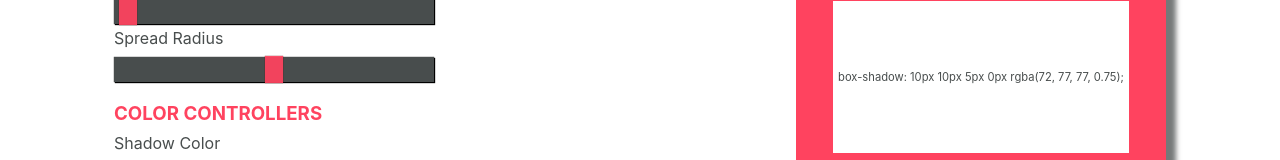
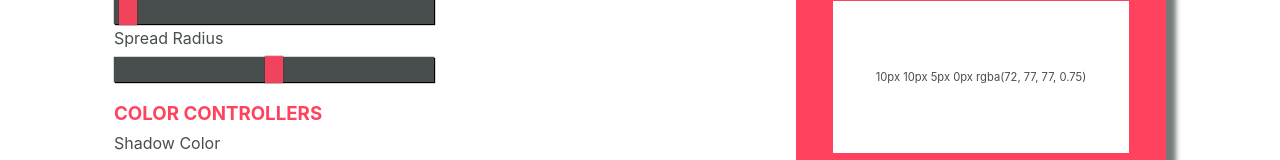
Before and after one commit to uptheirons78/react-box-shadow-generator, a React (Create React App) app: page / in a window 1280 px wide. Shown: the part 265-425 px from the top of the page. Built offline with nearby package versions, Linux system fonts and the light colour scheme.

Commit message:
Defined State for Horizontal Width and Vertical Length, passed down to Box and Controllers Components

```diff
--- a/src/App.js
+++ b/src/App.js
@@ -1,18 +1,26 @@
-import React from "react";
+import React, { useState } from "react";
 import Box from "./Box";
 import "./App.css";
 import Controllers from "./Controllers";
 
 function App() {
+  const [values, setValues] = useState({
+    hw: "10",
+    vl: "10"
+  });
+
+  const handleChange = event => {
+    setValues({ ...values, [event.target.id]: event.target.value });
+  };
   return (
     <div className="app">
       <h1 className="app-title">React Box Shadow Generator</h1>
       <section className="app-wrapper">
         <section className="controllers-section">
-          <Controllers />
+          <Controllers values={values} handleChange={handleChange} />
         </section>
         <section className="box-section">
-          <Box />
+          <Box values={values} />
         </section>
       </section>
     </div>
--- a/src/Box.js
+++ b/src/Box.js
@@ -1,20 +1,19 @@
 import React from "react";
 import "./Box.css";
 
-const Box = () => {
+const Box = ({ values }) => {
+  const { hw, vl } = values;
   /**
    * CSS-in-JS to update styles dynamically on any React State update 😉
    */
   const boxStyle = {
-    boxShadow: "10px 10px 5px 0px rgba(72, 77, 77, 0.75)"
+    boxShadow: `${hw}px ${vl}px 5px 0px rgba(72, 77, 77, 0.75)`
   };
 
   return (
     <div className="box" style={boxStyle}>
       <div className="box__property-container">
-        <p className="box__property-container-text">
-          box-shadow: 10px 10px 5px 0px rgba(72, 77, 77, 0.75);
-        </p>
+        <p className="box__property-container-text">{boxStyle.boxShadow}</p>
       </div>
     </div>
   );
--- a/src/Controllers.js
+++ b/src/Controllers.js
@@ -1,7 +1,7 @@
 import React from "react";
 import "./Controllers.css";
 
-const Controllers = () => {
+const Controllers = ({ values, handleChange }) => {
   return (
     <div className="controllers-container">
       <div className="controllers-container__inside-wrapper">
@@ -15,9 +15,9 @@ const Controllers = () => {
           id="hw"
           min="-200"
           max="200"
-          value="10"
+          value={values.hw}
           step="1"
-          onChange={e => console.log(e)}
+          onChange={handleChange}
         />
         <label htmlFor="vl">Vertical Length</label>
         <input
@@ -26,9 +26,9 @@ const Controllers = () => {
           id="vl"
           min="-200"
           max="200"
-          value="10"
+          value={values.vl}
           step="1"
-          onChange={e => console.log(e)}
+          onChange={handleChange}
         />
         <label htmlFor="br">Blur Radius</label>
         <input
```
